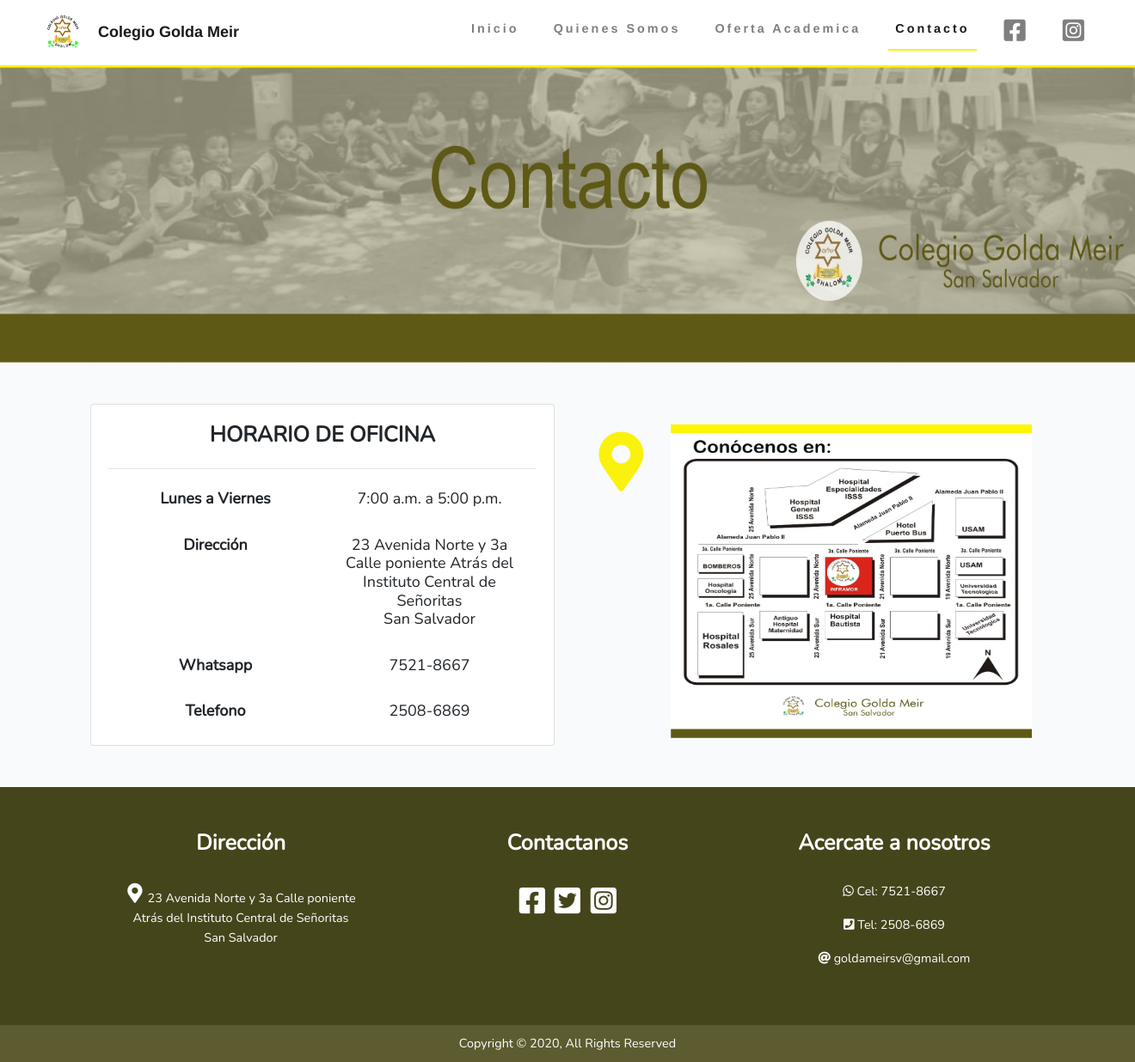
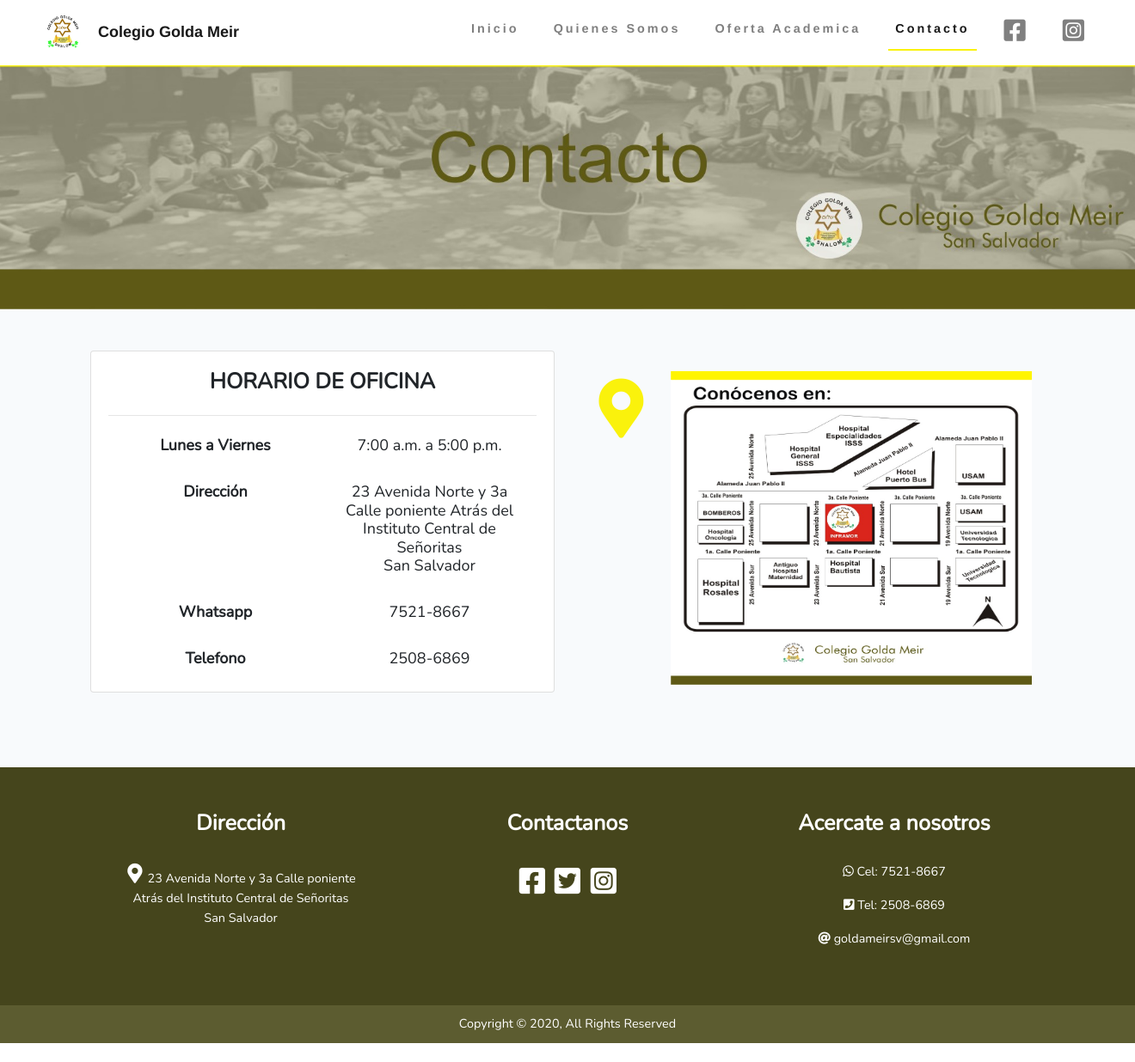
Before and after one commit to AbiMani/golda-meir, a Laravel app: page /contacto in a window 1320 px wide; the page is wider, and only the part inside the window is pictured. Shown: that part at 86% size. After the commit the page ends 1214 px from the top of that part, so only its background shows below. Run offline with Laravel 8, Linux system fonts and the light colour scheme; some libraries are stand-ins or nearby versions.

Commit message:
cambio tamaño imagen contactos para tamaño de celulares

```diff
--- a/resources/views/contacto.blade.php
+++ b/resources/views/contacto.blade.php
@@ -12,7 +12,7 @@
     </script>
 <div class="conte">
 	<div class="row mt-4 pt-5">
-		<img src="image/contacto 1.jpg" alt="Snow" style="width:100%; height: 350px;">
+		<img  class="d-block w-100" src="image/contacto 1.jpg" alt="Snow" style="width:100%; ">
 
 
 	</div>
@@ -61,14 +61,14 @@
 			  </div>
 			</div>
 		</div>
-		<div class="col-sm-12 col-md-6 my-5">
+		<div class="col-sm-12 col-md-6 my-sm-5 pb-5">
 			<div class=" text-center " >
 			  <div class="">
-			  	<div class="d-flex flex-row mt-4">
-			  		<div class="col-md-2">
+			  	<div class="d-sm-flex flex-sm-row mt-sm-4">
+			  		<div class="col-md-2 col-xs-2">
 			    		<a href="https://g.page/goldameirsv?share" ><i class="fas fa-map-marker-alt fa-6x  ubication"></i></a>
 			    	</div>
-			    	<div class="col-md-10">
+			    	<div class="col-md-10 col-sm-12">
 
 			    		<img src="image/direccion.jpeg" alt="Snow" style="width:100%; height: 365px;">
 			    	</div>
```
